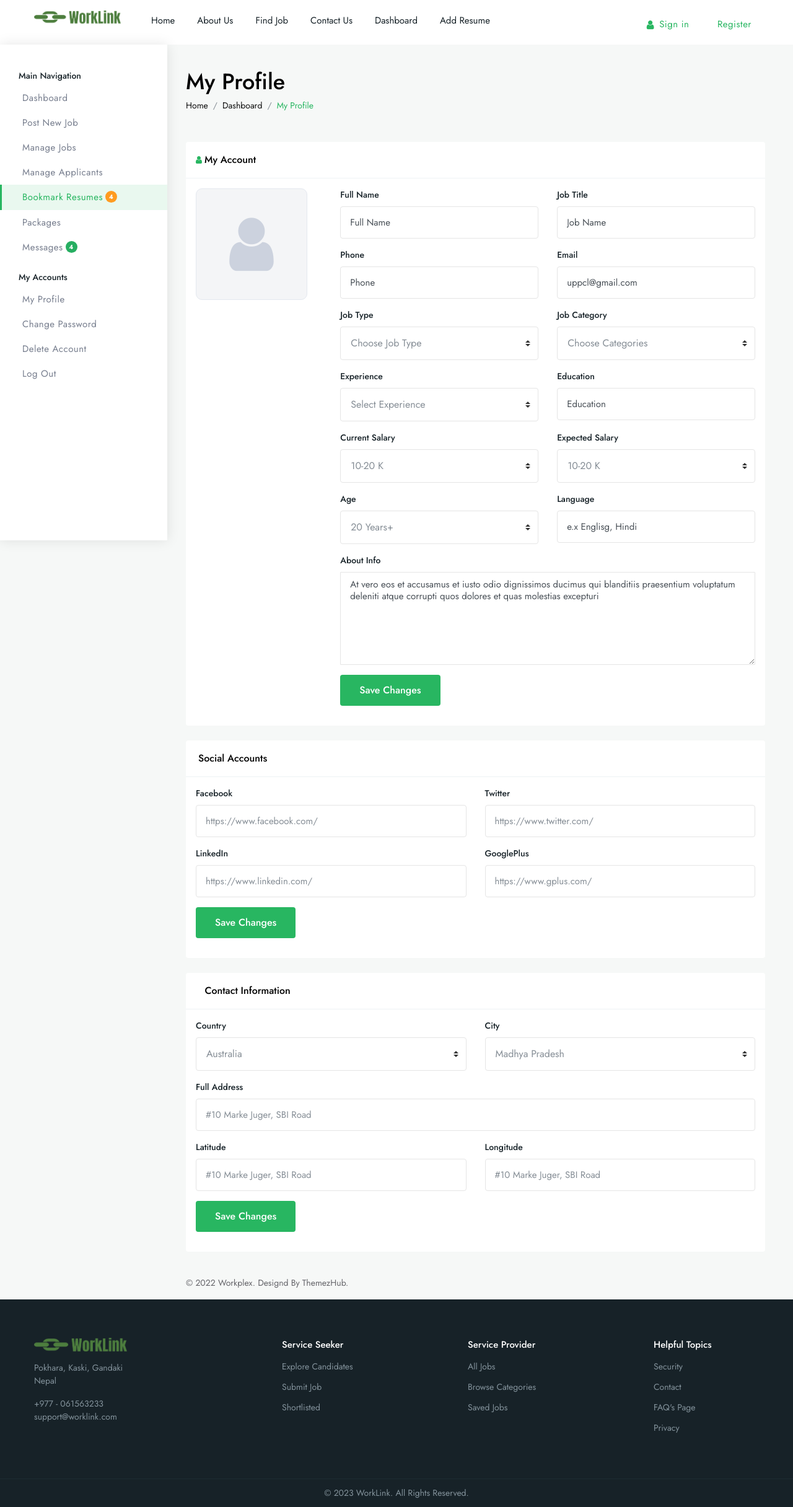
After one commit to sudipbhr/project-worklink, a Django app: page /user/ in a window 1280 px wide. The commit adds this page. Shown: the whole page at 62% size. Run offline with Django 4.2, Linux system fonts and the light colour scheme; some libraries are stand-ins or nearby versions.

Commit message:
template changes

```diff
--- /dev/null
+++ b/account/templates/account/user-profile.html
@@ -0,0 +1,313 @@
+{% extends 'base.html' %}
+{% load static %}
+{% block title %} Dashboard {% endblock %}
+{% block content %}
+<div class="dashboard-wrap bg-light">
+    {% include 'services/includes/sidebar.html' %}
+
+    <div class="dashboard-content">
+        <div class="dashboard-tlbar d-block mb-5">
+            <div class="row">
+                <div class="colxl-12 col-lg-12 col-md-12">
+                    <h1 class="ft-medium">My Profile</h1>
+                    <nav aria-label="breadcrumb">
+                        <ol class="breadcrumb">
+                            <li class="breadcrumb-item text-muted"><a href="#">Home</a></li>
+                            <li class="breadcrumb-item text-muted"><a href="#">Dashboard</a></li>
+                            <li class="breadcrumb-item"><a href="#" class="theme-cl">My Profile</a></li>
+                        </ol>
+                    </nav>
+                </div>
+            </div>
+        </div>
+
+        <div class="dashboard-widg-bar d-block">
+            <div class="row">
+                <div class="col-xl-12 col-lg-12 col-md-12">
+                    <div class="_dashboard_content bg-white rounded mb-4">
+                        <div class="_dashboard_content_header br-bottom py-3 px-3">
+                            <div class="_dashboard__header_flex">
+                                <h4 class="mb-0 ft-medium fs-md"><i class="fa fa-user mr-1 theme-cl fs-sm"></i>My
+                                    Account</h4>
+                            </div>
+                        </div>
+
+                        <div class="_dashboard_content_body py-3 px-3">
+                            <form class="row">
+                                <div class="col-xl-3 col-lg-3 col-md-3 col-sm-12">
+                                    <div class="custom-file avater_uploads">
+                                        <input type="file" class="custom-file-input" id="customFile">
+                                        <label class="custom-file-label" for="customFile"><i
+                                                class="fa fa-user"></i></label>
+                                    </div>
+                                </div>
+
+                                <div class="col-xl-9 col-lg-9 col-md-9 col-sm-12">
+                                    <div class="row">
+                                        <div class="col-xl-6 col-lg-6">
+                                            <div class="form-group">
+                                                <label class="text-dark ft-medium">Full Name</label>
+                                                <input type="text" class="form-control rounded" value="Full Name">
+                                            </div>
+                                        </div>
+                                        <div class="col-xl-6 col-lg-6">
+                                            <div class="form-group">
+                                                <label class="text-dark ft-medium">Job Title</label>
+                                                <input type="text" class="form-control rounded" value="Job Name">
+                                            </div>
+                                        </div>
+                                        <div class="col-xl-6 col-lg-6">
+                                            <div class="form-group">
+                                                <label class="text-dark ft-medium">Phone</label>
+                                                <input type="text" class="form-control rounded" value="Phone">
+                                            </div>
+                                        </div>
+                                        <div class="col-xl-6 col-lg-6">
+                                            <div class="form-group">
+                                                <label class="text-dark ft-medium">Email</label>
+                                                <input type="email" class="form-control rounded"
+                                                    value="uppcl@gmail.com">
+                                            </div>
+                                        </div>
+                                        <div class="col-xl-6 col-lg-6">
+                                            <div class="form-group">
+                                                <label class="text-dark ft-medium">Job Type</label>
+                                                <select class="custom-select rounded">
+                                                    <option>Choose Job Type</option>
+                                                    <option>Full Time</option>
+                                                    <option>Part Time</option>
+                                                    <option>Freelance</option>
+                                                </select>
+                                            </div>
+                                        </div>
+                                        <div class="col-xl-6 col-lg-6">
+                                            <div class="form-group">
+                                                <label class="text-dark ft-medium">Job Category</label>
+                                                <select class="custom-select rounded">
+                                                    <option>Choose Categories</option>
+                                                    <option>IT & Software</option>
+                                                    <option>Bank Services</option>
+                                                    <option>Hospitals</option>
+                                                </select>
+                                            </div>
+                                        </div>
+                                        <div class="col-xl-6 col-lg-6">
+                                            <div class="form-group">
+                                                <label class="text-dark ft-medium">Experience</label>
+                                                <select class="custom-select rounded">
+                                                    <option>Select Experience</option>
+                                                    <option>Begginer</option>
+                                                    <option>01 Years</option>
+                                                    <option>02 Years</option>
+                                                    <option>03 Years</option>
+                                                    <option>04 Years</option>
+                                                    <option>05 Years</option>
+                                                </select>
+                                            </div>
+                                        </div>
+                                        <div class="col-xl-6 col-lg-6">
+                                            <div class="form-group">
+                                                <label class="text-dark ft-medium">Education</label>
+                                                <input type="text" class="form-control rounded" value="Education">
+                                            </div>
+                                        </div>
+                                        <div class="col-xl-6 col-lg-6">
+                                            <div class="form-group">
+                                                <label class="text-dark ft-medium">Current Salary</label>
+                                                <select class="custom-select rounded">
+                                                    <option>10-20 K</option>
+                                                    <option>20-30 K</option>
+                                                    <option>30-40 K</option>
+                                                    <option>40-50 K</option>
+                                                </select>
+                                            </div>
+                                        </div>
+                                        <div class="col-xl-6 col-lg-6">
+                                            <div class="form-group">
+                                                <label class="text-dark ft-medium">Expected Salary</label>
+                                                <select class="custom-select rounded">
+                                                    <option>10-20 K</option>
+                                                    <option>20-30 K</option>
+                                                    <option>30-40 K</option>
+                                                    <option>40-50 K</option>
+                                                </select>
+                                            </div>
+                                        </div>
+                                        <div class="col-xl-6 col-lg-6">
+                                            <div class="form-group">
+                                                <label class="text-dark ft-medium">Age</label>
+                                                <select class="custom-select rounded">
+                                                    <option>20 Years+</option>
+                                                    <option>23+ Years</option>
+                                                    <option>25+ Years</option>
+                                                    <option>30+ Years</option>
+                                                </select>
+                                            </div>
+                                        </div>
+                                        <div class="col-xl-6 col-lg-6">
+                                            <div class="form-group">
+                                                <label class="text-dark ft-medium">Language</label>
+                                                <input type="email" class="form-control rounded"
+                                                    value="e.x Englisg, Hindi">
+                                            </div>
+                                        </div>
+                                        <div class="col-xl-12 col-lg-12">
+                                            <div class="form-group">
+                                                <label class="text-dark ft-medium">About Info</label>
+                                                <textarea
+                                                    class="form-control with-light">At vero eos et accusamus et iusto odio dignissimos ducimus qui blanditiis praesentium voluptatum deleniti atque corrupti quos dolores et quas molestias excepturi</textarea>
+                                            </div>
+                                        </div>
+
+                                        <div class="col-xl-12 col-lg-12">
+                                            <div class="form-group">
+                                                <button type="submit"
+                                                    class="btn btn-md ft-medium text-light rounded theme-bg">Save
+                                                    Changes</button>
+                                            </div>
+                                        </div>
+                                    </div>
+                                </div>
+
+                            </form>
+                        </div>
+                    </div>
+                </div>
+            </div>
+
+            <div class="row">
+                <div class="col-lg-12 col-md-12">
+                    <div class="_dashboard_content bg-white rounded mb-4">
+                        <div class="_dashboard_content_header br-bottom py-3 px-3">
+                            <div class="_dashboard__header_flex">
+                                <h4 class="mb-0 ft-medium fs-md"><i class="ti-facebook mr-1 theme-cl fs-sm"></i>Social
+                                    Accounts</h4>
+                            </div>
+                        </div>
+
+                        <div class="_dashboard_content_body py-3 px-3">
+                            <form class="row">
+                                <div class="col-xl-6 col-lg-6 col-md-6 col-sm-6">
+                                    <div class="form-group">
+                                        <label class="text-dark ft-medium">Facebook</label>
+                                        <input type="text" class="form-control rounded"
+                                            placeholder="https://www.facebook.com/">
+                                    </div>
+                                </div>
+                                <div class="col-xl-6 col-lg-6 col-md-6 col-sm-6">
+                                    <div class="form-group">
+                                        <label class="text-dark ft-medium">Twitter</label>
+                                        <input type="text" class="form-control rounded"
+                                            placeholder="https://www.twitter.com/">
+                                    </div>
+                                </div>
+                                <div class="col-xl-6 col-lg-6 col-md-6 col-sm-6">
+                                    <div class="form-group">
+                                        <label class="text-dark ft-medium">LinkedIn</label>
+                                        <input type="text" class="form-control rounded"
+                                            placeholder="https://www.linkedin.com/">
+                                    </div>
+                                </div>
+                                <div class="col-xl-6 col-lg-6 col-md-6 col-sm-6">
+                                    <div class="form-group">
+                                        <label class="text-dark ft-medium">GooglePlus</label>
+                                        <input type="text" class="form-control rounded"
+                                            placeholder="https://www.gplus.com/">
+                                    </div>
+                                </div>
+                                <div class="col-xl-12 col-lg-12">
+                                    <div class="form-group">
+                                        <button type="submit"
+                                            class="btn btn-md ft-medium text-light rounded theme-bg">Save
+                                            Changes</button>
+                                    </div>
+                                </div>
+
+                            </form>
+                        </div>
+                    </div>
+                </div>
+
+                <div class="col-lg-12 col-md-12">
+                    <div class="_dashboard_content bg-white rounded mb-4">
+                        <div class="_dashboard_content_header br-bottom py-3 px-3">
+                            <div class="_dashboard__header_flex">
+                                <h4 class="mb-0 ft-medium fs-md"><i class="fas fa-lock mr-1 theme-cl fs-sm"></i>Contact
+                                    Information</h4>
+                            </div>
+                        </div>
+
+                        <div class="_dashboard_content_body py-3 px-3">
+                            <form class="row">
+                                <div class="col-xl-6 col-lg-6 col-md-12">
+                                    <div class="form-group">
+                                        <label class="text-dark ft-medium">Country</label>
+                                        <select class="custom-select rounded">
+                                            <option>Australia</option>
+                                            <option>United States</option>
+                                            <option>United Kingdom</option>
+                                            <option>China</option>
+                                            <option>India</option>
+                                            <option>Pakistan</option>
+                                        </select>
+                                    </div>
+                                </div>
+                                <div class="col-xl-6 col-lg-6 col-md-12">
+                                    <div class="form-group">
+                                        <label class="text-dark ft-medium">City</label>
+                                        <select class="custom-select rounded">
+                                            <option>Madhya Pradesh</option>
+                                            <option>Punjab</option>
+                                            <option>Uttar Pradesh</option>
+                                            <option>Arudachal</option>
+                                            <option>Nepal</option>
+                                            <option>Afganistan</option>
+                                        </select>
+                                    </div>
+                                </div>
+                                <div class="col-xl-12 col-lg-12 col-md-12">
+                                    <div class="form-group">
+                                        <label class="text-dark ft-medium">Full Address</label>
+                                        <input type="password" class="form-control rounded"
+                                            placeholder="#10 Marke Juger, SBI Road">
+                                    </div>
+                                </div>
+                                <div class="col-xl-6 col-lg-6 col-md-12">
+                                    <div class="form-group">
+                                        <label class="text-dark ft-medium">Latitude</label>
+                                        <input type="password" class="form-control rounded"
+                                            placeholder="#10 Marke Juger, SBI Road">
+                                    </div>
+                                </div>
+                                <div class="col-xl-6 col-lg-6 col-md-12">
+                                    <div class="form-group">
+                                        <label class="text-dark ft-medium">Longitude</label>
+                                        <input type="password" class="form-control rounded"
+                                            placeholder="#10 Marke Juger, SBI Road">
+                                    </div>
+                                </div>
+                                <div class="col-xl-12 col-lg-12">
+                                    <div class="form-group">
+                                        <button type="submit"
+                                            class="btn btn-md ft-medium text-light rounded theme-bg">Save
+                                            Changes</button>
+                                    </div>
+                                </div>
+                            </form>
+                        </div>
+                    </div>
+                </div>
+            </div>
+
+        </div>
+
+        <!-- footer -->
+        <div class="row">
+            <div class="col-md-12">
+                <div class="py-3">© 2022 Workplex. Designd By ThemezHub.</div>
+            </div>
+        </div>
+
+    </div>
+</div>
+{% endblock content%}
--- /dev/null
+++ b/account/urls.py
@@ -0,0 +1,7 @@
+from django.urls import path
+from . import views
+# url patterns
+
+urlpatterns = [
+    path('', views.user, name="user"),
+]
--- a/account/views.py
+++ b/account/views.py
@@ -1,3 +1,8 @@
+
 from django.shortcuts import render
 
 # Create your views here.
+def user(request):
+    template_name= 'account/user-profile.html'
+    context= {}
+    return render(request, template_name, context)
--- a/services/templates/services/includes/sidebar.html
+++ b/services/templates/services/includes/sidebar.html
@@ -14,7 +14,7 @@
 								<li><a href="dashboard-messages.html"><i class="lni lni-envelope mr-2"></i>Messages<span class="count-tag">4</span></a></li>
 							</ul>
 							<ul data-submenu-title="My Accounts">
-								<li><a href="dashboard-my-profile.html"><i class="lni lni-user mr-2"></i>My Profile </a></li>
+								<li><a href="{% url 'user' %}"><i class="lni lni-user mr-2"></i>My Profile </a></li>
 								<li><a href="dashboard-change-password.html"><i class="lni lni-lock-alt mr-2"></i>Change Password</a></li>
 								<li><a href="javascript:void(0);"><i class="lni lni-trash-can mr-2"></i>Delete Account</a></li>
 								<li><a href="index.html"><i class="lni lni-power-switch mr-2"></i>Log Out</a></li>
--- a/templates/includes/header.html
+++ b/templates/includes/header.html
@@ -31,6 +31,7 @@
                     <li><a href="{% url 'contact-us' %}">Contact Us</a></li>
                     <li><a href="{% url 'dashboard' %}">Dashboard</a></li>
                     <li><a href="{% url 'resume' %}">Add Resume</a></li>
+
                 </ul>
 
                 <ul class="nav-menu nav-menu-social align-to-right">
--- a/worklink/settings.py
+++ b/worklink/settings.py
@@ -46,7 +46,6 @@ INSTALLED_APPS = [
     'reviews',
     'chat',
     'resume',
-
 
 ]
 
--- a/worklink/urls.py
+++ b/worklink/urls.py
@@ -24,6 +24,8 @@ urlpatterns = [
     path('auth/', include('authentication.urls')),
     path('chat/', include('chat.urls')),
     path('resume/', include('resume.urls')),
+    path ('user/', include('account.urls')),
+
 
 ]
 urlpatterns += static(settings.STATIC_URL, document_root=settings.STATIC_ROOT)
```
